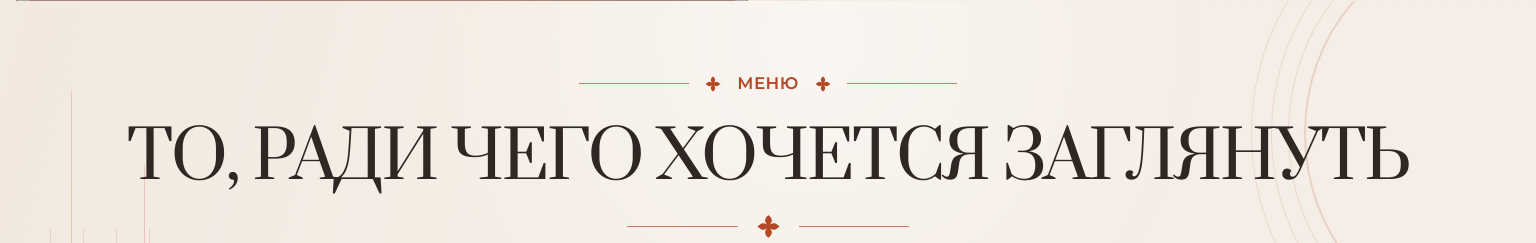
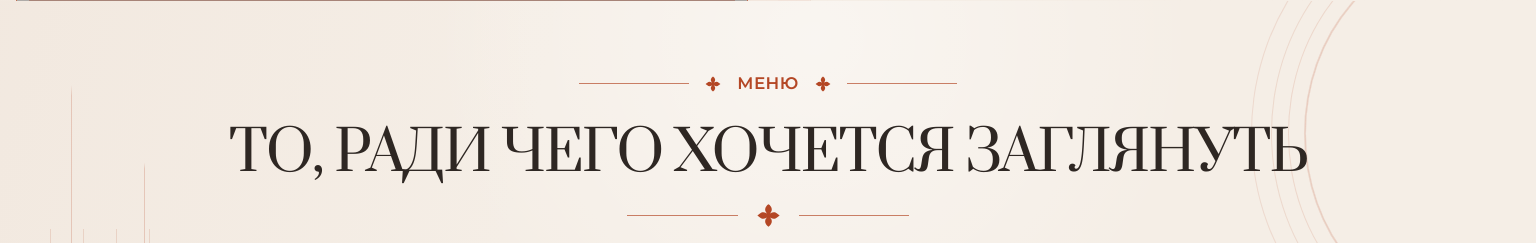
Before and after one commit to NNFall/dotgravity, a Next.js app: page / in a window 1536 px wide. Shown: the part 1680-1923 px from the top of the page. Built offline with nearby package versions, Linux system fonts and the light colour scheme; grey boxes are pictures that could not be loaded.

Commit message:
fix: constrain menu desktop scene height

```diff
--- a/src/components/scenes/MenuSection.module.css
+++ b/src/components/scenes/MenuSection.module.css
@@ -63,7 +63,7 @@
   margin: 32px 0 0;
   color: var(--ink);
   font-family: Prata, Georgia, serif;
-  font-size: clamp(2.65rem, 4.28vw, 4.48rem);
+  font-size: clamp(2.65rem, 3.6vw, 3.75rem);
   font-weight: 400;
   letter-spacing: -0.032em;
   line-height: 1.04;
@@ -440,6 +440,13 @@
   transform: rotate(-12deg);
 }
 
+@media (min-width: 1440px) {
+  .menuScene {
+    box-sizing: border-box;
+    height: max(941px, 56.28vw);
+  }
+}
+
 @media (max-width: 1200px) {
   .cardRail {
     width: min(100% - 88px, 1120px);
```
Also changed, not shown: 1 other file (tests, documents, lock files or other folders).
